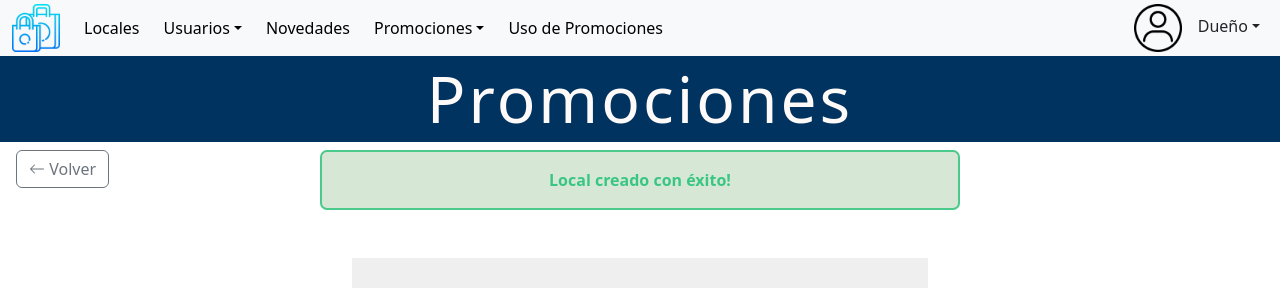
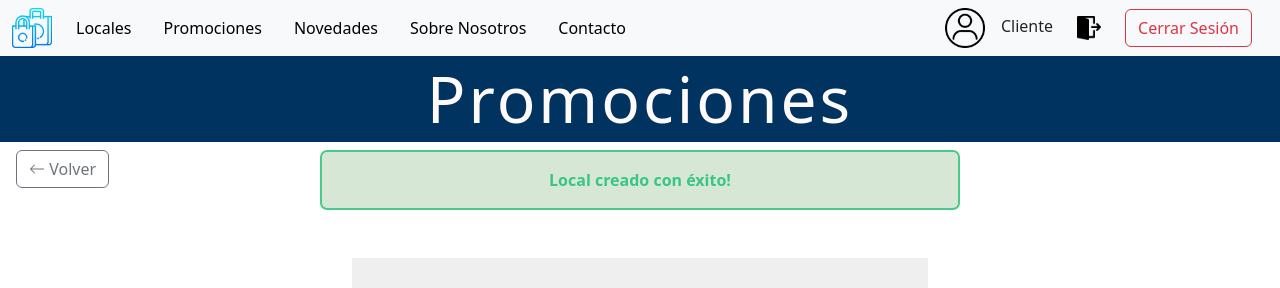
Before and after one commit to ShakirChaya0/entornos-graficos-final-project, a PHP site: page /CrearPromociones.php in a window 1280 px wide. Shown: the top 288 px of the page. Run offline with PHP 8.4, Linux system fonts and the light colour scheme; the visitor is signed in with stand-in values (Sample User, id 1).

Commit message:
Cambios para el servidor

```diff
--- a/Trabajo_FINAL/Barra_Navegacion/Bar-style.css
+++ b/Trabajo_FINAL/Barra_Navegacion/Bar-style.css
@@ -38,13 +38,14 @@ body {
 
 .container-fluid {
   background-color: rgba(var(--bs-tertiary-bg-rgb), var(--bs-bg-opacity));
+   background-color: rgb(248,249,250);
 }
 .success {
   margin-right: 1rem;
 }
 .icon{
-    width: 3rem;
-    height: 3rem;
+    width: 2.5rem;
+    height: 2.5rem;
   }
 .navbar {
     height: 100%;
--- a/Trabajo_FINAL/Barra_Navegacion/Nav-bar.php
+++ b/Trabajo_FINAL/Barra_Navegacion/Nav-bar.php
@@ -155,7 +155,7 @@
     <!-- Navbar del UNR  Modularizada -->
 
     <?php
-        if($_SESSION["tipoUsuario"] == "Dueño"){
+        if($_SESSION["tipoUsuario"] == "Dueño de local"){
     ?>
             <div class="navbar-style">
                 <a class="navbar-brand" href="../Home/Home.php"><img class="icon" src="../../Imagenes-Videos/bolsas-de-compra.png" alt="Icono"></a>
--- a/Trabajo_FINAL/Client/Promociones/Promociones.php
+++ b/Trabajo_FINAL/Client/Promociones/Promociones.php
@@ -24,7 +24,7 @@
         $position = array_search($dia_actual, $semana);
         $dias_disponibles = str_split($row_promo["diasSemana"]);
         //FILTRADO POR FECHAS:
-        if($row_promo["fechaDesdePromo"] <= $fecha_actual && $row_promo["fechaHastaPromo"] >= $fecha_actual && $row_promo["estadoPromo"] == "aceptada" && $dias_disponibles[$position] == "1"){
+        if($row_promo["fechaDesdePromo"] <= $fecha_actual && $row_promo["fechaHastaPromo"] >= $fecha_actual && $row_promo["estadoPromo"] == "aprobada" && $dias_disponibles[$position] == "1"){
           //FILTRADO POR PROMOCIONES USADAS
           if($filas["total_filas"] > 0){
             $search_usopromo = 'SELECT * FROM uso_promociones WHERE codCliente = "'.$row_usu["codUsuario"].'"';
@@ -49,7 +49,7 @@
                     $flag = false;
                   break;
                 }
-                elseif($row_usoPromo["codPromo"] == $row_promo["codPromo"] && strtolower($row_usoPromo["estadoUsoPromo"]) == "aceptada"){
+                elseif($row_usoPromo["codPromo"] == $row_promo["codPromo"] && strtolower($row_usoPromo["estadoUsoPromo"]) == "aprobada"){
                   echo "
                     <div class='container container_aprobado'>
                       <div class ='local_data'>
--- a/Trabajo_FINAL/Owner/Promociones/CrearPromociones.php
+++ b/Trabajo_FINAL/Owner/Promociones/CrearPromociones.php
@@ -13,57 +13,14 @@
     <link href="https://cdn.jsdelivr.net/npm/bootstrap@5.3.3/dist/css/bootstrap.min.css" rel="stylesheet" integrity="sha384-QWTKZyjpPEjISv5WaRU9OFeRpok6YctnYmDr5pNlyT2bRjXh0JMhjY6hW+ALEwIH" crossorigin="anonymous">
     <script src="https://cdn.jsdelivr.net/npm/bootstrap@5.3.3/dist/js/bootstrap.bundle.min.js" integrity="sha384-YvpcrYf0tY3lHB60NNkmXc5s9fDVZLESaAA55NDzOxhy9GkcIdslK1eN7N6jIeHz" crossorigin="anonymous"></script>
     <link rel="stylesheet" href="owner_crear_promociones.css">
+    <link rel="stylesheet" href="../../Pie_De_Pagina/footer.css">
+    <link rel="stylesheet" href="../../Barra_Navegacion/Bar-style.css">
     <title>Rosario Shopping Center - Crear Promociones</title>
 </head>
 <body>
-    <header class="header">
-        <nav class="navbar navbar-expand-lg bg-body-tertiary">
-            <div class="container-fluid">
-                <div class="navbar-style">
-                <a class="navbar-brand" href="../home_page_admin.php"><img class="icon" src="../../Imagenes-Videos/bolsas-de-compra.png" alt="Icono"></a>
-                    <button class="navbar-toggler" type="button" data-bs-toggle="collapse" data-bs-target="#navbarScroll" aria-controls="navbarScroll" aria-expanded="false" aria-label="Toggle navigation">
-                        <span class="navbar-toggler-icon"></span>
-                    </button>
-                </div>
-                <div class="collapse navbar-collapse" id="navbarScroll">
-                    <ul class="navbar-nav me-auto my-2 my-lg-0 navbar-nav-scroll" style="--bs-scroll-height: 100px;">
-                        <li class="nav-item">
-                            <a class="nav-link active" aria-current="page" href="../locales_menu/admin_locales.php">Locales</a>
-                        </li>
-                        <li class="nav-item dropdown list-item">
-                            <a class="nav-link active dropdown-toggle" href="#" role="button" data-bs-toggle="dropdown" aria-expanded="false">Usuarios</a>
-                            <ul class="dropdown-menu">
-                                <li><a class="dropdown-item" href="../users_menu/admin_users.php">Usuarios Registrados</a></li>
-                                <li><a class="dropdown-item" href="../users_menu/admin_owner.php">Validar/Denegar Cuentas de Dueño</a></li>
-                            </ul>
-                        </li>
-                        <li class="nav-item dropdown">
-                            <a class="nav-link active" aria-current="page" href="../novedades_menu/admin_nov.php">Novedades</a>
-                        </li>
-                        <li class="nav-item dropdown list-item">
-                            <a class="nav-link active dropdown-toggle" href="#" role="button" data-bs-toggle="dropdown" aria-expanded="false">Promociones</a>
-                            <ul class="dropdown-menu">
-                                <li><a class="dropdown-item" href="../promociones_menu/admin_lista_promo.php">Promociones Cargadas</a></li>
-                                <li><a class="dropdown-item" href="../promociones_menu/admin_promo.php">Aceptar/Rechazar Promociones</a></li>
-                            </ul>
-                        </li>
-
-                        <li class="nav-item">
-                            <a class="nav-link active" aria-current="page" href="../uso_promociones/uso_promo.php">Uso de Promociones</a>
-                        </li>
-                    </ul>
-                    <form class="d-flex align-items-center form-style" role="search" method="post" action="<?php htmlspecialchars($_SERVER["PHP_SELF"]) ?>">
-                        <li class="nav-item dropdown list-item">
-                        <a class="nav-link dropdown-toggle" href="#" role="button" data-bs-toggle="dropdown" aria-expanded="false"><img class="avatar-style icon" src="../../Imagenes-Videos/avatar.png" alt="">Dueño</a>
-                            <ul class="dropdown-menu">
-                                <li><button type="submit" class="dropdown-item" name="cerrarSesion">Cerrar Sesión</button></li>
-                            </ul>
-                        </li>
-                    </form>
-                </div>
-            </div>
-        </nav>
-    </header>
+    <?php
+        include("../../Barra_Navegacion/Nav-bar.php");
+    ?>
 
     <section>
         <h1 class="page_title">Promociones</h1>
--- a/Trabajo_FINAL/Owner/Reportes/Reporte-Usos.php
+++ b/Trabajo_FINAL/Owner/Reportes/Reporte-Usos.php
@@ -2,8 +2,6 @@
     ob_start();
     session_start();
     include("../../database.php");
-    $_SESSION["tipoUsuario"] = "Dueño";
-    $_SESSION['codUsuario'] = 2;
 
 
     // Función que cuenta la cantidad de usos que tiene cada promo contando las aparciciones del codPromo en la tabla uso_promociones
--- a/Trabajo_FINAL/Pie_De_Pagina/footer.php
+++ b/Trabajo_FINAL/Pie_De_Pagina/footer.php
@@ -342,7 +342,7 @@
       </div>
     </div>
   <?php
-      } elseif($_SESSION["tipoUsuario"] == "Dueño"){
+      } elseif($_SESSION["tipoUsuario"] == "Dueño de local"){
         ?>
           <a href="https://www.google.com/maps/place/Alto+Rosario+Shopping/@-32.9282706,-60.674688,15z/data=!4m6!3m5!1s0x95b654abc3ab1d5f:0x2f90ce97db2c5a6!8m2!3d-32.9274658!4d-60.6690017!16s%2Fg%2F1tdvlb_y?entry=ttu" target="_blank">
           <img src="../../Imagenes-Videos/Captura de pantalla 2024-05-02 100702.png" alt="Ubicación en Google Maps"></a>
--- a/Trabajo_FINAL/inicio_de_sesion/Validacion.php
+++ b/Trabajo_FINAL/inicio_de_sesion/Validacion.php
@@ -1,7 +1,7 @@
 <?php
     session_start();
     include("../database.php");
-    $sql="INSERT INTO usuarios (nombreUsuario, claveUsuario, tipoUsuario, categoriaCliente, estado, cantidadPromo) VALUES ('{$_SESSION["nombreUsuario"]}', '{$_SESSION["claveUsuario"]}', '{$_SESSION["tipoUsuario"]}', 'Inicial', 'A', '0')";
+    $sql="INSERT INTO usuarios (nombreUsuario, claveUsuario, tipoUsuario, categoriaCliente, estado, cantidadPromo) VALUES ('{$_GET["email"]}', '{$_GET["claveUsuario"]}', '{$_GET["type"]}', 'Inicial', 'A', '0')";
     mysqli_query($conn, $sql);
     header("LOCATION: https://rosarioshoppingcenter.shop/inicio_de_sesion/inicio_sesion.php");
 ?>
--- a/Trabajo_FINAL/inicio_de_sesion/inicio_sesion.php
+++ b/Trabajo_FINAL/inicio_de_sesion/inicio_sesion.php
@@ -67,7 +67,7 @@
                                 $_SESSION["estado"] = $row["estado"];
                                 $_SESSION["cantidadPromo"] = $row["cantidadPromo"];
                                 mysqli_close($conn);
-                                if($row["tipoUsuario"] == "administrador"){
+                                if($row["tipoUsuario"] == "Administrador"){
                                     $_SESSION["promocionCreadaDueño"] = 0;
                                     $_SESSION["localCreado"] = 0;
                                     $_SESSION["localModificado"] = 0;
@@ -86,7 +86,7 @@
                                 elseif($row["tipoUsuario"] == "Cliente"){
                                     header("LOCATION: ../Client/Home/Home.php");
                                 }
-                                elseif($row["tipoUsuario"] == "Dueño"){
+                                elseif($row["tipoUsuario"] == "Dueño de local"){
                                     if($row["estado"] == "A"){
                                         $_SESSION["promocionCreadaDueño"] = 0;
                                         $_SESSION["localCreado"] = 0;
--- a/Trabajo_FINAL/inicio_de_sesion/sign_up.php
+++ b/Trabajo_FINAL/inicio_de_sesion/sign_up.php
@@ -64,6 +64,7 @@
                         $_SESSION["nombreUsuario"] = $_POST["username"];
                         $_SESSION["claveUsuario"] = $_POST["password"];
                         $_SESSION["tipoUsuario"] = $_POST["type"];
+                        $URL = "https://rosarioshoppingcenter.shop/inicio_de_sesion/Validacion.php" . "?email={$_SESSION["nombreUsuario"]}&" . "claveUsuario={$_SESSION["claveUsuario"]}&" . "type={$_SESSION["tipoUsuario"]}";
                         $_POST = array();
                         $valid = "SELECT * FROM usuarios WHERE nombreUsuario = '{$_SESSION["nombreUsuario"]}'";
                         $valid_query = mysqli_query($conn, $valid);
@@ -73,7 +74,7 @@
                             }
                             else{
                                 if($_SESSION["tipoUsuario"] == "Cliente"){
-                                    $destinatario = "josebpp198@gmail.com";
+                                    $destinatario = $_SESSION["nombreUsuario"];
                                     $asunto = "Email de prueba";
                                     $cuerpo = "
                                     <html>
@@ -83,7 +84,7 @@
                                         <body>
                                             <img src='../Imagenes-Videos/bolsas-de-compra.png' alt='logo.png'>
                                             <h2>Validar cuenta de cliente {$_SESSION["nombreUsuario"]}</h2>
-                                            <a href='https://rosarioshoppingcenter.shop/inicio_de_sesion/Validacion.php'>Validar Cuenta</a>
+                                            <a href='{$URL}'>Validar Cuenta</a>
                                         </body>
                                     </html>
                                     ";
```
Also changed, not shown: Trabajo_FINAL/Owner/Home/Home.php (+3 -4 lines), Trabajo_FINAL/Owner/Promociones/Promociones.php (+1 -16 lines).
